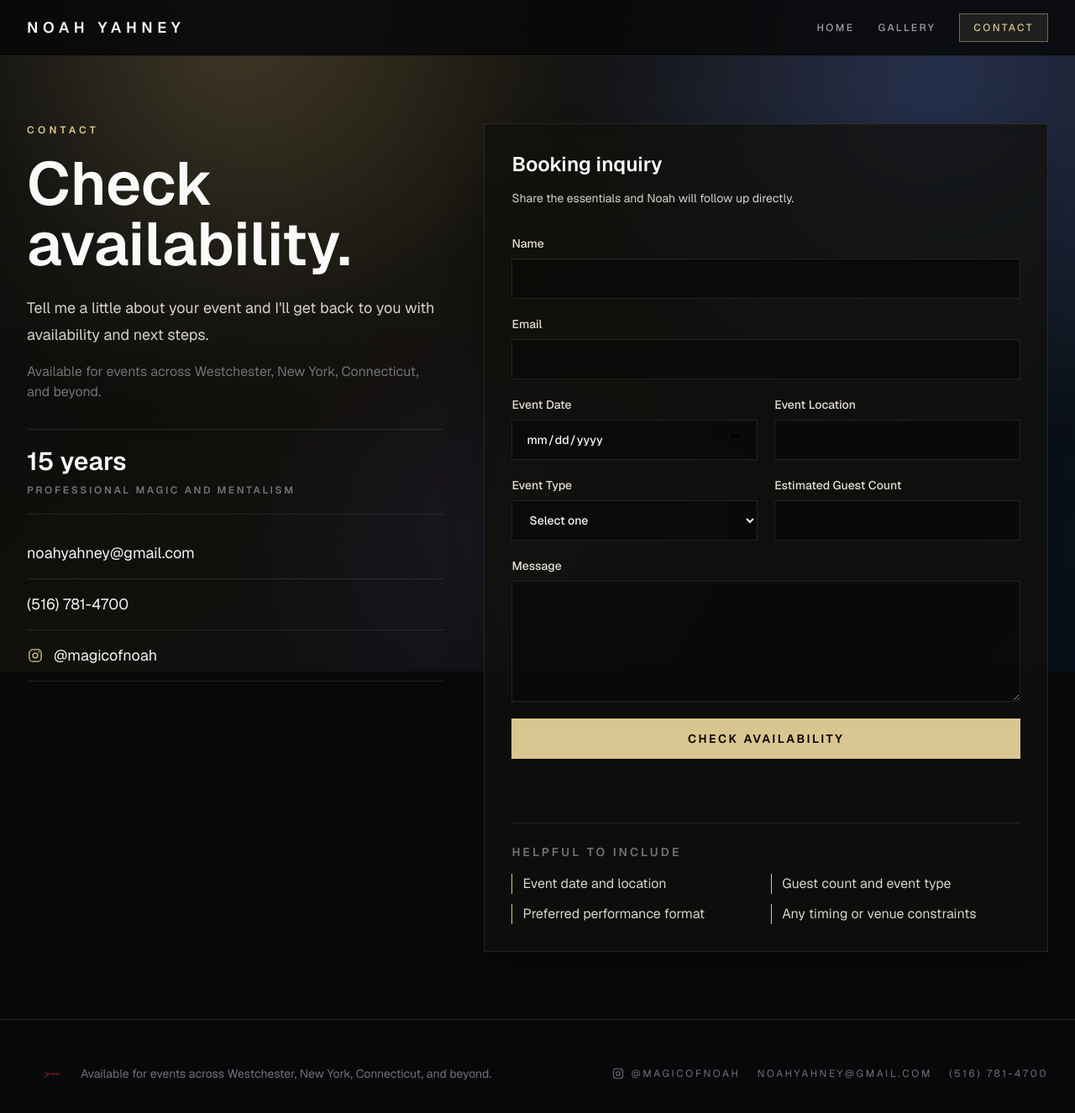
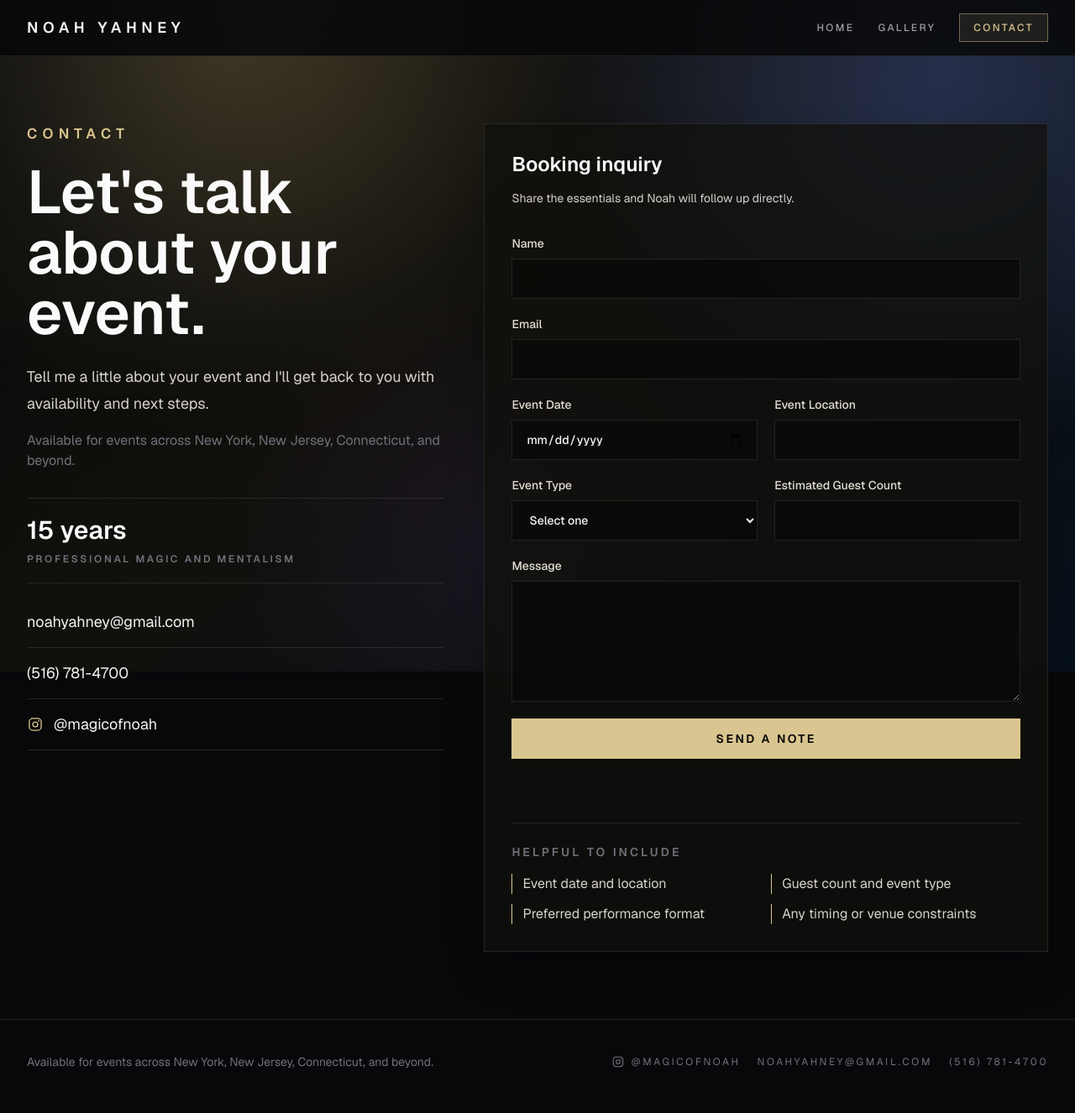
Before and after one commit to nyahney/noah-magic-site, a Next.js app: page /contact in a window 1280 px wide. Shown: the top 1326 px of the page at 84% size. Built offline with nearby package versions, Linux system fonts and the light colour scheme.

Commit message:
minor UI and verbiage updates

```diff
--- a/app/contact/contact-form.tsx
+++ b/app/contact/contact-form.tsx
@@ -122,7 +122,7 @@ export function ContactForm() {
         type="submit"
         disabled={status === "submitting"}
       >
-        {status === "submitting" ? "Sending..." : "Check Availability"}
+        {status === "submitting" ? "Sending..." : "Send a Note"}
       </button>
 
       <div className="min-h-6" aria-live="polite">
--- a/app/contact/page.tsx
+++ b/app/contact/page.tsx
@@ -4,7 +4,7 @@ import { ContactForm } from "./contact-form";
 export const metadata: Metadata = {
   title: "Contact",
   description:
-    "Check availability for Noah Yahney, modern magician and mentalist for private events, corporate gatherings, luxury celebrations, and unforgettable experiences.",
+    "Get in touch with Noah Yahney, modern magician and mentalist for private events, corporate gatherings, luxury celebrations, and unforgettable experiences.",
 };
 
 const bookingDetails = [
@@ -20,18 +20,18 @@ export default function ContactPage() {
       <div className="absolute inset-x-0 top-0 -z-10 h-[32rem] bg-[radial-gradient(circle_at_20%_0%,rgba(217,197,143,0.13),transparent_42%),radial-gradient(circle_at_85%_10%,rgba(82,109,199,0.15),transparent_42%)] [mask-image:linear-gradient(to_bottom,black_0%,black_58%,transparent_100%)]" />
       <div className="mx-auto grid max-w-7xl gap-10 lg:grid-cols-[0.85fr_1.15fr] lg:gap-12">
         <div>
-          <p className="text-xs font-semibold uppercase tracking-[0.36em] text-[#d9c58f]">
+          <p className="text-[17px] font-semibold uppercase tracking-[0.36em] text-[#d9c58f]">
             Contact
           </p>
           <h1 className="mt-4 text-4xl font-semibold tracking-normal text-zinc-50 sm:mt-5 sm:text-7xl">
-            Check availability.
+            Let&apos;s talk about your event.
           </h1>
           <p className="mt-6 max-w-2xl text-lg leading-8 text-zinc-400">
             Tell me a little about your event and I&apos;ll get back to you
             with availability and next steps.
           </p>
           <p className="mt-4 max-w-2xl text-sm leading-6 text-zinc-500 sm:text-base">
-            Available for events across Westchester, New York, Connecticut, and
+            Available for events across New York, New Jersey, Connecticut, and
             beyond.
           </p>
 
--- a/app/gallery/page.tsx
+++ b/app/gallery/page.tsx
@@ -90,7 +90,7 @@ export default function GalleryPage() {
       <div className="absolute inset-x-0 top-0 -z-10 h-[28rem] bg-[radial-gradient(circle_at_20%_0%,rgba(217,197,143,0.13),transparent_42%),radial-gradient(circle_at_90%_0%,rgba(82,109,199,0.14),transparent_42%)] [mask-image:linear-gradient(to_bottom,black_0%,black_58%,transparent_100%)]" />
       <div className="mx-auto max-w-7xl">
         <div className="max-w-3xl">
-          <p className="text-xs font-semibold uppercase tracking-[0.36em] text-[#d9c58f]">
+          <p className="text-[17px] font-semibold uppercase tracking-[0.36em] text-[#d9c58f]">
             Gallery
           </p>
           <h1 className="mt-4 text-4xl font-semibold tracking-normal text-zinc-50 sm:mt-5 sm:text-7xl">
--- a/app/globals.css
+++ b/app/globals.css
@@ -183,6 +183,20 @@ html {
   z-index: -1;
 }
 
+.cta-glow {
+  transition:
+    box-shadow 220ms ease,
+    background-color 220ms ease,
+    border-color 220ms ease,
+    color 220ms ease,
+    transform 220ms ease;
+}
+
+.cta-glow:hover {
+  box-shadow: 0 0 30px rgba(217, 197, 143, 0.18);
+  transform: translateY(-1px);
+}
+
 .closing-glow {
   position: relative;
 }
@@ -208,22 +222,8 @@ html {
 .final-cta-panel .cta-glow {
   box-shadow:
     0 0 0 1px rgba(217, 197, 143, 0.2),
-    0 18px 38px rgba(0, 0, 0, 0.24),
-    0 0 22px rgba(217, 197, 143, 0.08);
-}
-
-.cta-glow {
-  transition:
-    box-shadow 220ms ease,
-    background-color 220ms ease,
-    border-color 220ms ease,
-    color 220ms ease,
-    transform 220ms ease;
-}
-
-.cta-glow:hover {
-  box-shadow: 0 0 30px rgba(217, 197, 143, 0.18);
-  transform: translateY(-1px);
+    0 18px 38px rgba(0, 0, 0, 0.2),
+    0 0 18px rgba(217, 197, 143, 0.09);
 }
 
 .float-slow {
@@ -388,7 +388,6 @@ html {
   .home-canvas::after,
   .localized-glow::before,
   .localized-glow::after,
-  .closing-glow::before,
   .float-slow,
   .float-slower,
   .reveal,
--- a/app/layout.tsx
+++ b/app/layout.tsx
@@ -1,6 +1,5 @@
 import type { Metadata } from "next";
 import { Geist, Geist_Mono } from "next/font/google";
-import Image from "next/image";
 import Link from "next/link";
 import "./globals.css";
 
@@ -73,15 +72,8 @@ export default function RootLayout({
         <footer className="border-t border-white/10 px-5 py-8 sm:px-8 sm:py-10">
           <div className="mx-auto flex max-w-7xl flex-col gap-6 text-sm text-zinc-500 md:flex-row md:items-center md:justify-between">
             <div className="flex items-center gap-4">
-              <Image
-                src="/media/logo-take-1-no-background.png"
-                alt="Noah Yahney Magic & Mentalism logo"
-                width={52}
-                height={52}
-                className="h-12 w-auto object-contain"
-              />
               <p>
-                Available for events across Westchester, New York, Connecticut,
+                Available for events across New York, New Jersey, Connecticut,
                 and beyond.
               </p>
             </div>
--- a/app/page.tsx
+++ b/app/page.tsx
@@ -54,18 +54,30 @@ const featuredVideos = [
 const testimonials = [
   {
     name: "Merle H.",
-    quote:
-      "Noah amazed everyone with his incredible tricks and showmanship. We could not give him a stronger recommendation. You will not be disappointed!",
+    quote: (
+      <>
+        Noah amazed everyone with his <span className="font-semibold text-zinc-50">incredible tricks</span> and
+        showmanship. We could not give him a stronger recommendation. You will not be disappointed!
+      </>
+    ),
   },
   {
     name: "Brian V.",
-    quote:
-      "Noah's abilities and magic will leave you breathless. He is one of a kind! You will be happy you hired him to perform.",
+    quote: (
+      <>
+        Noah&apos;s abilities and magic will leave you breathless. He is{" "}
+        <span className="font-semibold text-zinc-50">one of a kind</span>. You will be happy you hired him to perform.
+      </>
+    ),
   },
   {
     name: "Danielle S.",
-    quote:
-      "Noah was a big hit at our recent celebration. He had both kids and adults watching in amazement. The magic was top notch!",
+    quote: (
+      <>
+        Noah was a <span className="font-semibold text-zinc-50">big hit</span> at our recent celebration. He had both
+        kids and adults watching in amazement. The magic was top notch!
+      </>
+    ),
   },
 ];
 
@@ -94,8 +106,8 @@ export default function Home() {
         <div className="light-sweep pointer-events-none absolute inset-0 -z-10" />
         <div className="mx-auto grid max-w-7xl gap-8 lg:grid-cols-[0.95fr_1.05fr] lg:items-center">
           <div className="reveal max-w-3xl">
-            <p className="mb-4 text-xs font-semibold uppercase tracking-[0.34em] text-[#d9c58f]">
-              Modern magician and mentalist
+            <p className="mb-4 text-[17px] font-semibold uppercase tracking-[0.34em] text-[#d9c58f]">
+              ELEVATED ENTERTAINMENT
             </p>
             <h1 className="text-4xl font-semibold leading-[0.96] tracking-normal text-zinc-50 sm:text-6xl lg:text-7xl">
               Modern Magic & Mentalism for Premium Events
@@ -184,7 +196,7 @@ export default function Home() {
       <section className="scroll-reveal px-5 py-16 sm:px-8 sm:py-24">
         <div className="mx-auto max-w-7xl">
           <div className="max-w-5xl">
-            <p className="text-xs font-semibold uppercase tracking-[0.34em] text-[#d9c58f]">
+            <p className="text-[17px] font-semibold uppercase tracking-[0.34em] text-[#d9c58f]">
               About the experience
             </p>
             <h2 className="mt-5 text-3xl font-semibold leading-tight text-zinc-50 sm:text-5xl">
@@ -221,7 +233,7 @@ export default function Home() {
         <div className="localized-glow mx-auto max-w-7xl">
           <div className="mb-8 flex flex-col gap-4 sm:flex-row sm:items-end sm:justify-between">
             <div>
-              <p className="stagger-in text-xs font-semibold uppercase tracking-[0.34em] text-[#d9c58f]">
+              <p className="stagger-in text-[17px] font-semibold uppercase tracking-[0.34em] text-[#d9c58f]">
                 Watch
               </p>
               <h2 className="stagger-in stagger-1 mt-4 text-3xl font-semibold text-zinc-50 sm:text-5xl">
@@ -278,7 +290,7 @@ export default function Home() {
       <section className="scroll-reveal px-5 py-16 sm:px-8 sm:py-20">
         <div className="mx-auto max-w-7xl">
           <div className="max-w-3xl">
-            <p className="text-xs font-semibold uppercase tracking-[0.34em] text-[#d9c58f]">
+            <p className="text-[17px] font-semibold uppercase tracking-[0.34em] text-[#d9c58f]">
               Events
             </p>
             <h2 className="mt-4 text-3xl font-semibold text-zinc-50 sm:text-5xl">
@@ -307,7 +319,7 @@ export default function Home() {
       <section className="scroll-reveal px-5 py-16 sm:px-8 sm:py-20">
         <div className="warm-trust-glow mx-auto max-w-7xl">
           <div className="mb-8 max-w-3xl">
-            <p className="text-xs font-semibold uppercase tracking-[0.34em] text-[#d9c58f]">
+            <p className="text-[17px] font-semibold uppercase tracking-[0.34em] text-[#d9c58f]">
               Testimonials
             </p>
             <h2 className="mt-4 text-3xl font-semibold text-zinc-50 sm:text-5xl">
@@ -359,7 +371,7 @@ export default function Home() {
         <div className="mx-auto max-w-7xl">
           <div className="mb-8 max-w-3xl">
             <div>
-              <p className="text-xs font-semibold uppercase tracking-[0.34em] text-[#d9c58f]">
+              <p className="text-[17px] font-semibold uppercase tracking-[0.34em] text-[#d9c58f]">
                 Gallery
               </p>
               <h2 className="mt-4 text-3xl font-semibold text-zinc-50 sm:text-5xl">
@@ -398,7 +410,7 @@ export default function Home() {
       </section>
 
       <section className="scroll-reveal px-5 pb-20 pt-10 sm:px-8 sm:pb-28">
-        <div className="final-cta-panel closing-glow mx-auto max-w-7xl overflow-hidden border border-[#d9c58f]/42 bg-[linear-gradient(135deg,rgba(255,255,255,0.16),rgba(255,255,255,0.065))] px-6 py-10 shadow-2xl shadow-black/25 sm:px-10 sm:py-14">
+        <div className="final-cta-panel closing-glow mx-auto max-w-7xl overflow-hidden border border-[#d9c58f]/45 bg-[linear-gradient(135deg,rgba(255,255,255,0.3),rgba(255,255,255,0.16))] px-6 py-10 shadow-xl shadow-black/16 sm:px-10 sm:py-14">
           <div className="max-w-3xl">
             <h2 className="text-3xl font-semibold text-zinc-50 sm:text-6xl">
               Make your event unforgettable.
@@ -409,7 +421,7 @@ export default function Home() {
             </p>
             <Link
               href="/contact"
-              className="cta-glow mt-8 inline-flex h-12 items-center justify-center bg-[#ead39a] px-7 text-sm font-semibold uppercase tracking-[0.17em] text-black transition hover:bg-[#f2e0b5]"
+              className="cta-glow mt-8 inline-flex h-12 items-center justify-center bg-[#d9c58f] px-7 text-sm font-semibold uppercase tracking-[0.17em] text-black transition hover:bg-zinc-100"
             >
               Check Availability
             </Link>
```
